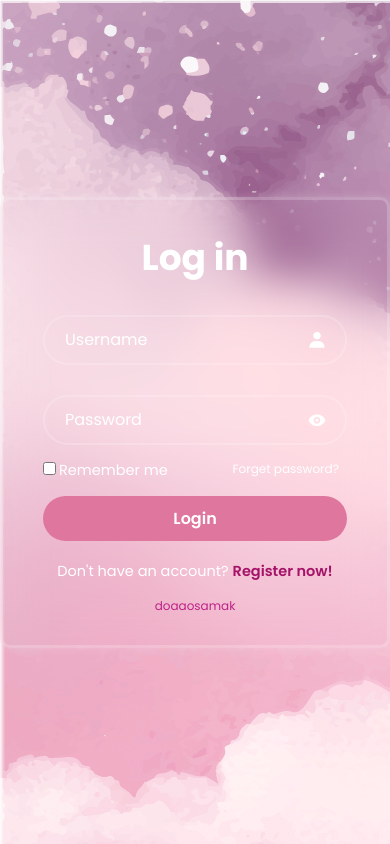
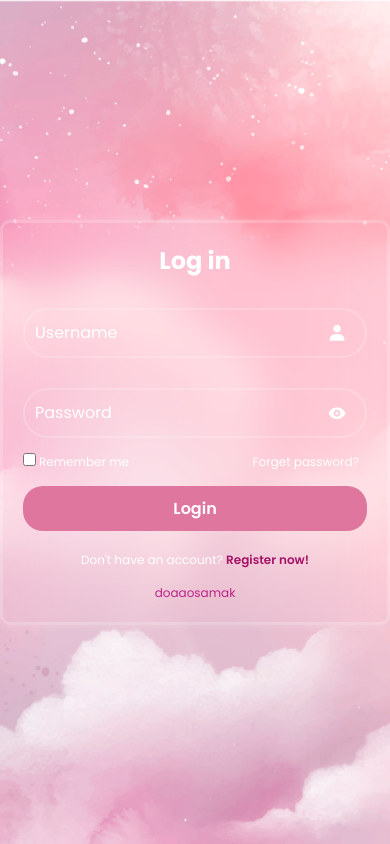
Before and after one commit to DoaaOsamaK/PasswordShow-Frontend, a plain HTML site: page index.html in a window 390 px wide. Drawn offline with nearby package versions, Linux system fonts and the light colour scheme.

Commit message:
responsive

```diff
--- a/assets/style.css
+++ b/assets/style.css
@@ -1,39 +1,48 @@
 @import url('https://fonts.googleapis.com/css2?family=Poppins:ital,wght@0,100;0,200;0,300;0,400;0,500;0,600;0,700;0,800;0,900;1,100;1,200;1,300;1,400;1,500;1,600;1,700;1,800;1,900&display=swap');
-*{
-    margin:0;
-    padding:0;
+
+* {
+    margin: 0;
+    padding: 0;
     box-sizing: border-box;
     font-family: "Poppins";
 }
-body{
+
+body {
     display: flex;
     justify-content: center;
     align-items: center;
     min-height: 100vh;
-    background: url('imgs/background2.jpg') no-repeat;
+    background: url('imgs/background2.jpg') no-repeat center center fixed;
+    background-size: cover; /* Ensures the background image covers the entire viewport */
 }
-.wrapper{
+
+.wrapper {
     background: transparent;
-    border:3px solid rgba(255, 255, 255, 0.2);
-    width:420px;
-    color:#fff;
+    border: 3px solid rgba(255, 255, 255, 0.2);
+    max-width: 420px; /* Changed from width to max-width for responsiveness */
+    width: 100%; /* Takes up 100% of the parent width, up to 420px */
+    color: #fff;
     border-radius: 10px;
-    padding:30px 40px;
+    padding: 30px 40px;
     backdrop-filter: blur(20px);
     box-shadow: 0 0 10px rgba(255, 255, 255, 0.2);
+    transition: all 0.3s ease-in-out; /* Smooth transition for resizing */
 }
-.wrapper h1{
+
+.wrapper h1 {
     font-size: 36px;
     text-align: center;
 }
-.wrapper .input{
+
+.wrapper .input {
     position: relative;
     width: 100%;
     height: 50px;
     background: #2c101000;
     margin: 30px 0;
 }
-.input input{
+
+.input input {
     width: 100%;
     height: 100%;
     background: transparent;
@@ -43,40 +52,46 @@ body{
     border-radius: 40px;
     font-size: 16px;
     color: #fff;
-    padding:20px 45px 20px 20px;
+    padding: 20px 45px 20px 20px;
 }
-.input input::placeholder{
+
+.input input::placeholder {
     color: #fff;
 }
-.input i{
+
+.input i {
     position: absolute;
     right: 20px;
-    top:50%;
+    top: 50%;
     transform: translateY(-50%);
     font-size: 20px;
 }
-.wrapper .remember{
+
+.wrapper .remember {
     display: flex;
     justify-content: space-between;
     font-size: 14.5px;
-    margin:-15px 0 15px;
+    margin: -15px 0 15px;
 }
 
-.wrapper .remember label input{
+.wrapper .remember label input {
     accent-color: #fff;
     margin-right: 3px;
 }
-.wrapper .remember a{
+
+.wrapper .remember a {
     margin-top: 0;
     margin-right: 8px;
     font-size: 12px;
     color: #fff;
     text-decoration: none;
 }
-.wrapper .remember a:hover{
+
+.wrapper .remember a:hover {
     text-decoration: underline;
 }
-.wrapper .btn{
+
+.wrapper .btn {
     width: 100%;
     height: 45px;
     border: none;
@@ -89,28 +104,60 @@ body{
     cursor: pointer;
     font-weight: 600;
 }
-.wrapper .btn:hover{
+
+.wrapper .btn:hover {
     background: #c94592;
 }
+
 .wrapper .bx.bxs-hide {
     display: none;
 }
-.wrapper .registLink{
+
+.wrapper .registLink {
     font-size: 14.5px;
     text-align: center;
-    margin:20px 0 15px;
+    margin: 20px 0 15px;
 }
-.registLink p a{
+
+.registLink p a {
     color: #a51268;
     text-decoration: none;
     font-weight: 600;
 }
-.registLink p a:hover{
+
+.registLink p a:hover {
     text-decoration: underline;
 }
+
 .dodo {
     display: flex;
     color: #bd2289;
     font-size: 12px;
     justify-content: center;
 }
+
+/* Media Queries */
+@media (max-width: 600px) {
+    .wrapper {
+        padding: 20px; /* Reduced padding for smaller screens */
+    }
+
+    .wrapper h1 {
+        font-size: 24px; /* Smaller font size for smaller screens */
+    }
+
+    .input input {
+        padding: 10px 30px 10px 10px; /* Adjusted padding for smaller screens */
+    }
+
+    .wrapper .btn,
+    .wrapper .input {
+        border-radius: 20px; /* Smaller border radius for a more compact look */
+    }
+
+    .wrapper .remember a,
+    .wrapper .remember label,
+    .wrapper .registLink {
+        font-size: 12px; /* Adjusted font size for readability on smaller screens */
+    }
+}
```
